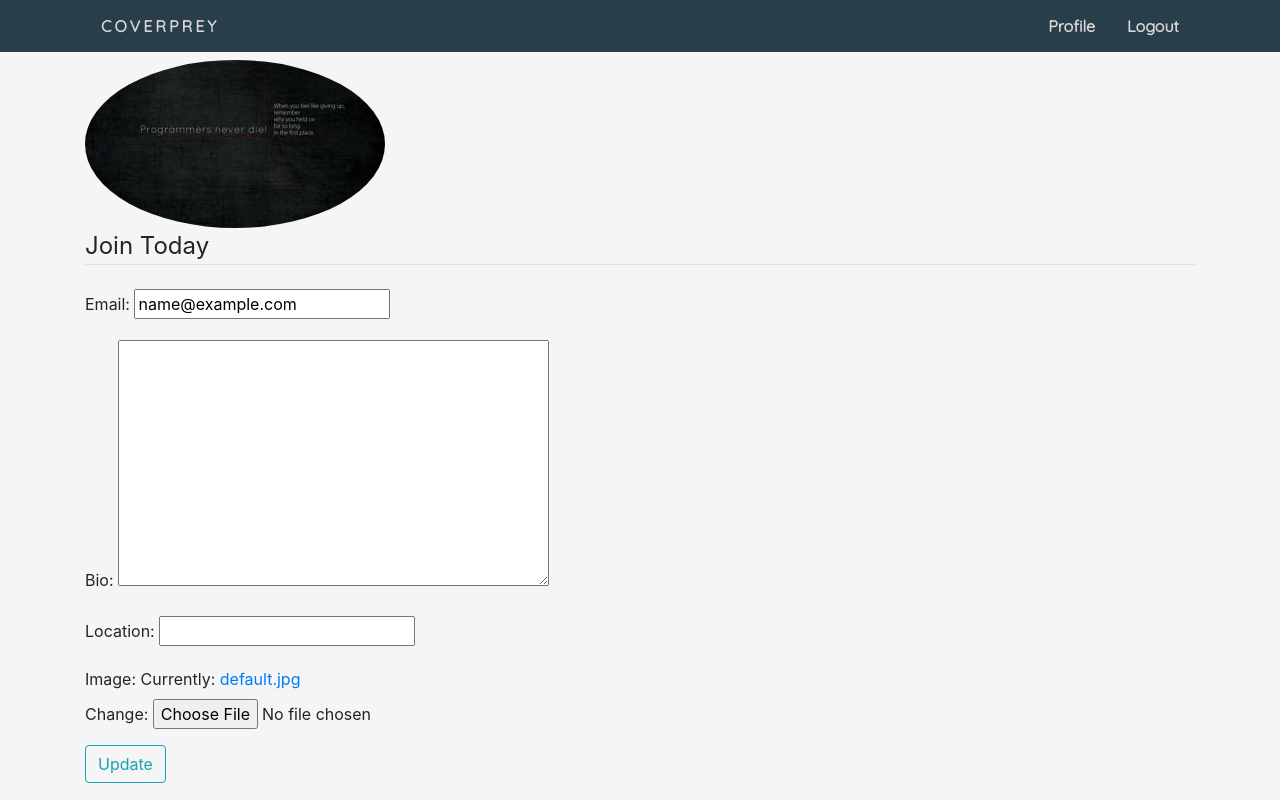
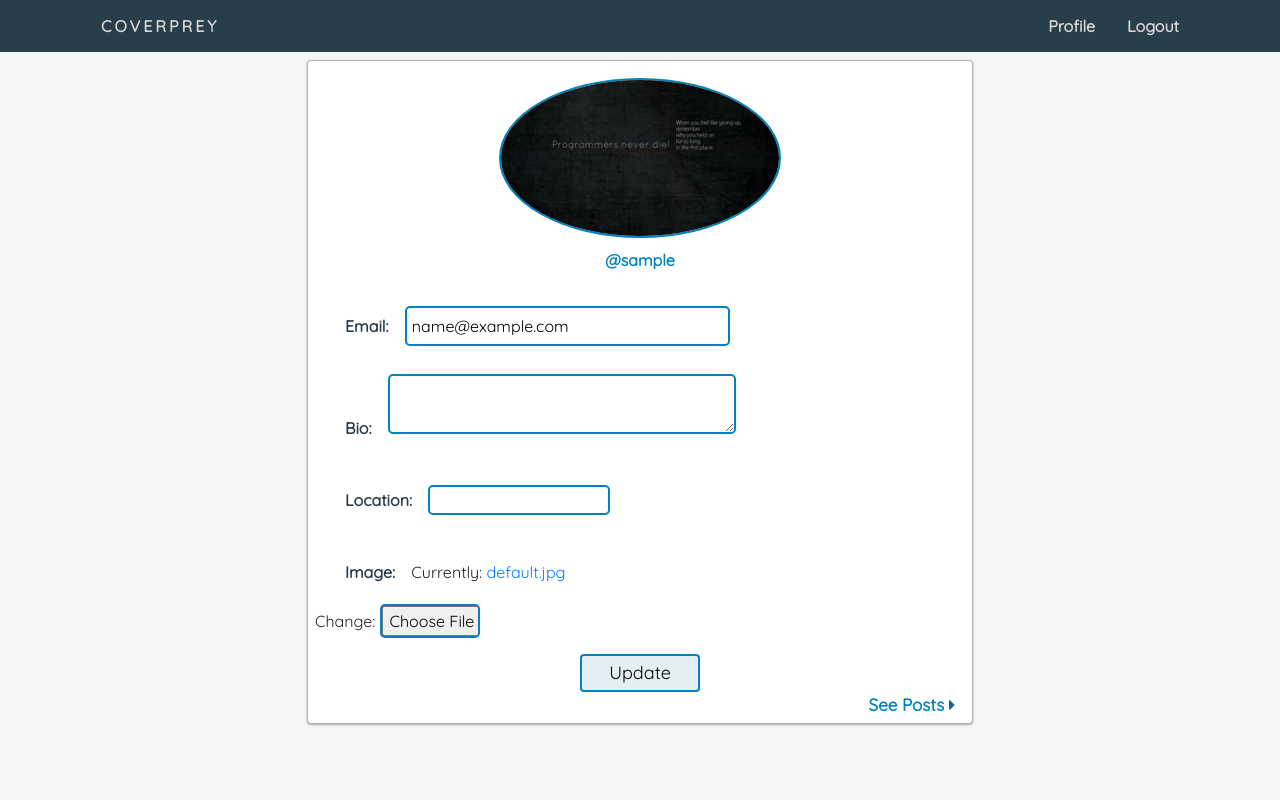
Before and after one commit to shash68i/coverprey, a Django app: page /profile/ in a window 1280 px wide. Run offline with Django 3.2, Linux system fonts and the light colour scheme; the visitor is signed in with stand-in values (Sample User, id 1); some libraries are stand-ins or nearby versions.

Commit message:
Edited the profile template

```diff
--- a/static/css/main.css
+++ b/static/css/main.css
@@ -285,3 +306,108 @@ li a:hover {
   box-shadow: 0 0.3px 2px rgba(0,0,0,0.12), 0 1px 2px rgba(0,0,0,0.24);
   transition: all 0.3s cubic-bezier(.25,.8,.25,1);
 }
+
+.profile-content-section {
+  margin-left: 20%;
+  margin-right: 20%;
+  font-family: 'Quicksand', sans-serif;
+  background: #ffffff;
+  border: 1px solid rgb(177, 177, 177);
+  border-radius: 4px;
+  padding: 7px;
+  margin-bottom: 7px;
+  height: 41.5rem;
+
+  box-shadow: 0 0.3px 2px rgba(0,0,0,0.12), 0 1px 2px rgba(0,0,0,0.24);
+  transition: all 0.3s cubic-bezier(.25,.8,.25,1);
+}
+
+.profile-form-content {
+  text-align: center;
+  margin: 0 auto;
+}
+
+.account-img {
+  display: block;
+  margin-left: auto;
+  margin-right: auto;
+  height: 160px;
+  margin-top: 10px;
+  margin-bottom: 10px;
+  border-radius: 4px;
+  border: 2px solid #0084bf;
+}
+
+.profile-form {
+  text-align: left;
+}
+
+.user-email {
+  padding-left: 5px;
+  height: 40px;
+  width: 50%;
+}
+
+.user-email[type=email], .user-location[type=text] {
+  border: 2px solid #0084bf;
+  border-radius: 5px;
+  padding-left: 5px;
+}
+
+.user-image[type=file] {
+  border: 2px solid #0084bf;
+  border-radius: 5px;
+  width: 100px;
+  background-color: red;
+}
+
+label {
+  padding: 12px 12px 12px 0;
+  margin-left: 30px;
+  display: inline-block;
+  font-family: 'Quicksand', sans-serif;
+  color: #283E4A;
+  font-weight: 600;
+}
+
+textarea {
+  border: 2px solid #0084bf;
+  border-radius: 5px;
+  resize: none;
+  height: 60px;
+  padding-left: 5px;
+  /* margin-right: 60px; */
+}
+
+.profile-username {
+  text-align: center;
+  margin-bottom: 30px;
+  font-family: 'Quicksand', sans-serif;
+  color: #0084bf;
+  font-weight: 900;
+}
+
+.btn-update {
+  background-color: #e2eff5;
+  border-radius: 4px;
+  border: 2px solid #0084bf;
+  padding: 3px 3px 4px 3px;
+  width: 120px;
+  height: 38px;
+  font-size: 18px;
+  transition: all 0.3s cubic-bezier(.25,.8,.25,1);
+}
+
+.btn-update:hover {
+  background-color: #cfe6f1;
+  border-radius: 4px;
+  border: 2px solid #0084bf;
+  padding: 3px 3px 4px 3px;
+  width: 120px;
+  height: 38px;
+  font-size: 18px;
+}
+
+.more-for-profile {
+  padding-right: 10px;
+}
--- a/users/forms.py
+++ b/users/forms.py
@@ -14,13 +14,21 @@ class UserRegisterForm(UserCreationForm):
 
 class UserUpdateForm(forms.ModelForm):
     email = forms.EmailField()
+    email.widget.attrs.update({'class': 'user-email'})
 
     class Meta:
         model = User
         fields = ['email',]
 
 
+
 class ProfileUpdateForm(forms.ModelForm):
     class Meta:
         model = Profile
         fields = ['bio', 'location', 'image',]
+
+    def __init__(self, *args, **kwargs):
+        super().__init__(*args, **kwargs)
+        self.fields['bio'].widget.attrs.update({'class': 'user-bio'})
+        self.fields['location'].widget.attrs.update({'class':'user-location'})
+        self.fields['image'].widget.attrs.update({'class':'user-image'})
--- a/users/templates/users/profile.html
+++ b/users/templates/users/profile.html
@@ -4,24 +4,24 @@
     <div class="profile-content-section">
         <div class="media">
             <img class="rounded-circle account-img" src="{{ user.profile.image.url }}">
-        <!-- <div class="media-body">
-          <h2 class="account-heading">{{ user.username }}</h2>
-          <p class="text-secondary">{{ user.email }}</p>
-          <p class="text-secondary">{{ user.profile.bio }}</p>
-          <p class="text-secondary">{{ user.profile.location }}</p>
-        </div> -->
         </div>
+        <div class="profile-username">@{{ user.username }}</div>
             <!-- FORM HERE -->
+        <div class="profile-form-content">
             <form method="POST" enctype="multipart/form-data">
                 {% csrf_token %}
-        <fieldset>
-            <legend class="border-bottom mb-4">Join Today</legend>
+                <fieldset class="profile-form">
                     {{ u_form.as_p }}
                     {{ p_form.as_p }}
                 </fieldset>
                 <div>
-            <button class="btn btn-outline-info" type="submit">Update</button>
+                    <button class="btn-update" type="submit">Update</button>
                 </div>
             </form>
+            <a class="author-only-link float-right more-for-profile" href="">
+                See Posts <i class="fa fa-caret-right" style="color: #0c6690; font-size:17px"></i>
+            </a>
         </div>
+    </div>
+
 {% endblock content %}
```
Also changed, not shown: other parts of static/css/main.css (+29 -8 lines), blog/templates/blog/post_list.html (+14 -3 lines), blog/views.py (+7 -7 lines), users/views.py (+7 -7 lines), media/profile_pics/about_b6YSReV.jpg (added). Lines whose indentation alone changed are shown as unchanged.
